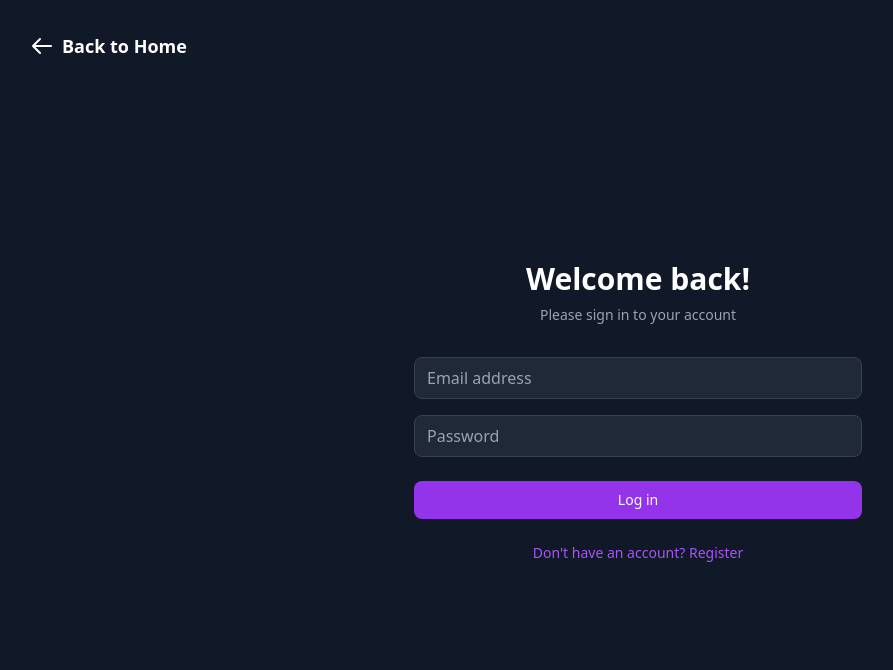
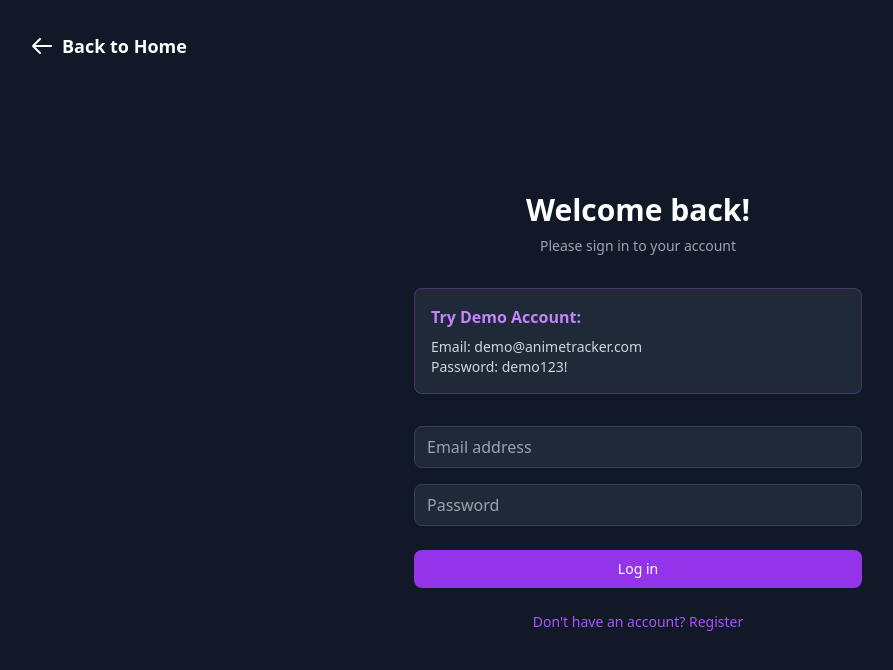
Before and after one commit to AdnanSaif322/anime-tracker-frontend, a React (Vite) app: page /login in a window 1280 px wide. Shown: the top 670 px of the page, without its empty margins (2-895 px from the left). Built offline with nearby package versions, Linux system fonts and the light colour scheme; no server answers; the HTML template or start-up script is replaced by a standard one.

Commit message:
demo user

```diff
--- a/src/pages/Home.tsx
+++ b/src/pages/Home.tsx
@@ -73,9 +73,10 @@ const Home = () => {
               <div className="bg-gray-800 p-6 rounded-lg shadow-lg relative flex flex-col justify-center min-h-[180px] border border-gray-700">
                 <div className="text-center">
                   <div className="text-4xl font-bold mb-2 text-purple-400">
-                    Imaginary
+                    Try Now!
                   </div>
-                  <p className="text-gray-300">Satisfied Users</p>
+                  <p className="text-gray-300">Email: demo@animetracker.com</p>
+                  <p className="text-gray-300">Password: demo123!</p>
                 </div>
               </div>
             </div>
@@ -101,7 +102,7 @@ const Home = () => {
       <footer className="bg-gray-800 border-t border-gray-700">
         <div className="max-w-6xl mx-auto px-4 py-4">
           <div className="text-center text-gray-400 text-sm">
-            <span>© 2024 AnimeTracker. Made with 💜</span>
+            <span>©AnimeTracker. Made with 💜</span>
           </div>
         </div>
       </footer>
--- a/src/pages/Login.tsx
+++ b/src/pages/Login.tsx
@@ -72,6 +72,16 @@ export default function Login() {
           </p>
         </div>
 
+        <div className="bg-gray-800 p-4 rounded-lg border border-purple-500/30">
+          <p className="text-purple-400 font-semibold mb-2">
+            Try Demo Account:
+          </p>
+          <div className="text-sm text-gray-300">
+            <p>Email: demo@animetracker.com</p>
+            <p>Password: demo123!</p>
+          </div>
+        </div>
+
         <form className="mt-8 space-y-6" onSubmit={handleSubmit}>
           <div className="rounded-md shadow-sm space-y-4">
             <div>
```
